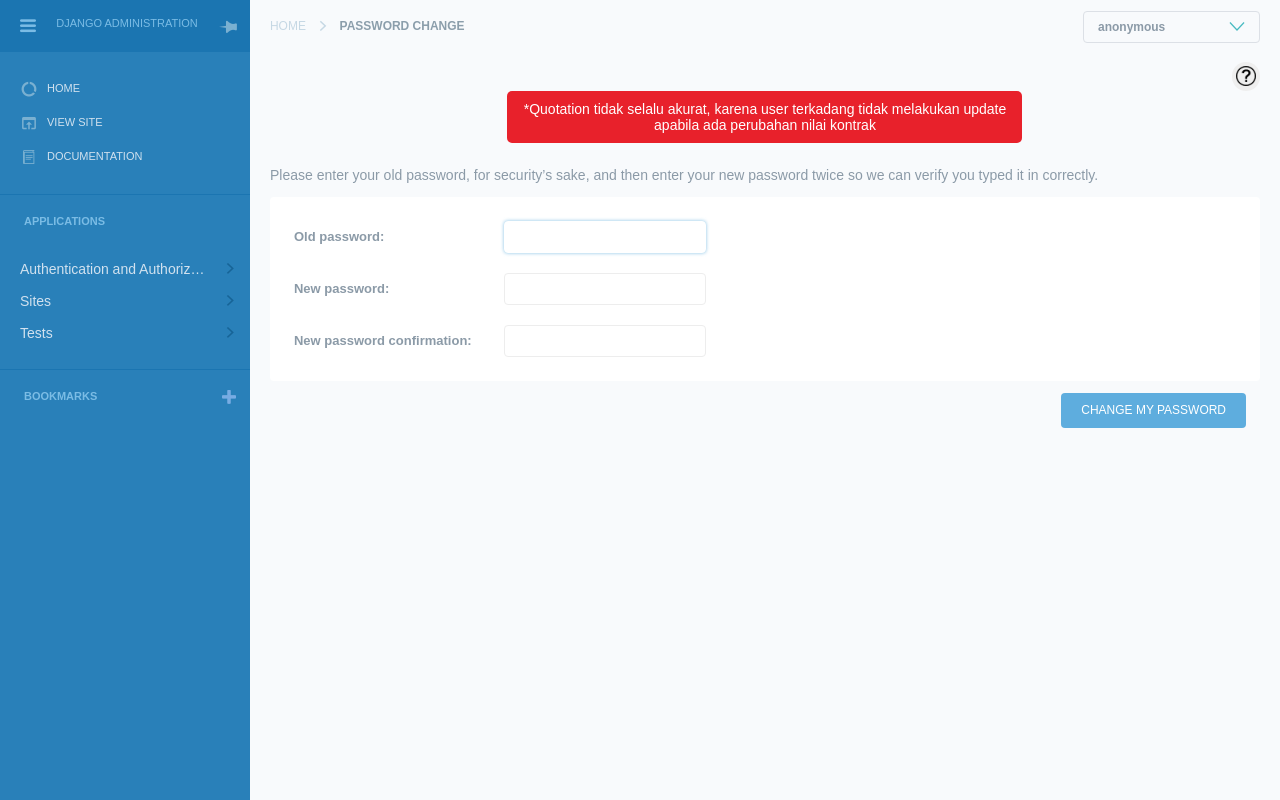
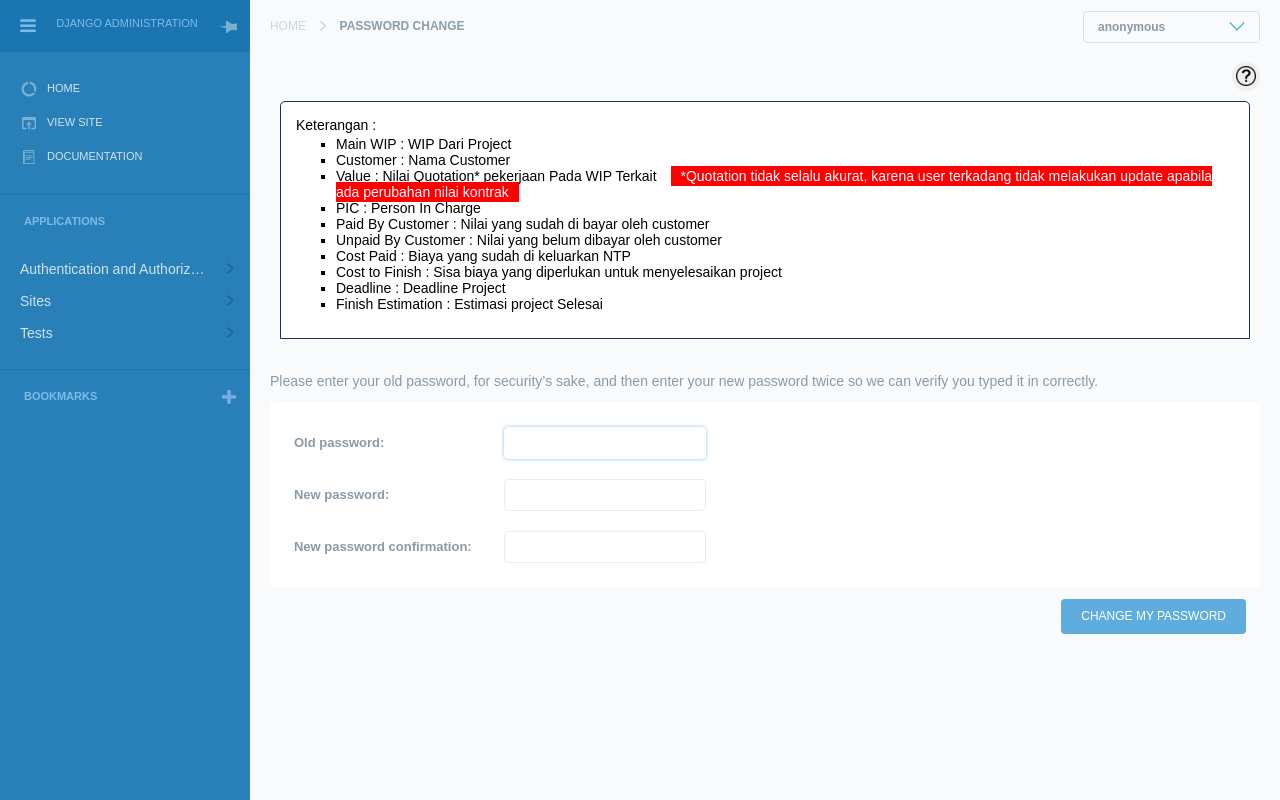
Before and after one commit to mispublic/wiptracker, a Django app: a page that uses jet/templates/admin/base.html in a window 1280 px wide. Run offline with Django 3.2, Linux system fonts and the light colour scheme; a user stored in the database is signed in; data that the repository does not hold is empty; style sheets or scripts are compiled from the project's sources; some web fonts are replaced.

Commit message:
revisi Legend

```diff
--- a/jet/templates/admin/base.html
+++ b/jet/templates/admin/base.html
@@ -105,7 +105,7 @@
             <ul>
                 <li> Main WIP : WIP Dari Project</li>
                 <li> Customer : Nama Customer</li>
-                <li> Quotaion : Nilai pekerjaan Pada WIP Terkait</li>
+                <li> Value : Nilai Quotation* pekerjaan Pada WIP Terkait <warning>*Quotation tidak selalu akurat, karena user terkadang tidak melakukan update apabila ada perubahan nilai kontrak</warning></li>
                 <li> PIC : Person In Charge</li>
                 <li> Paid By Customer : Nilai yang sudah di bayar oleh customer</li>
                 <li> Unpaid By Customer : Nilai yang belum dibayar oleh customer</li>
@@ -115,7 +115,6 @@
                 <li> Finish Estimation : Estimasi project Selesai</li>
             </ul>
         </div>
-        <div class="warning">*Quotation tidak selalu akurat, karena user terkadang tidak melakukan update apabila ada perubahan nilai kontrak</div>
     </div>
 
     <!-- Content -->
@@ -418,10 +417,10 @@
 <script>
     function HelpInfo() {
       var x = document.getElementById("isi");
-      if (x.style.display === "block") {
+      if (x.style.display === "none") {
+        x.style.display = "block";
+      } else {
         x.style.display = "none";
-      } else {
-        x.style.display = "block";
       }
     }
     </script>
--- a/static/css/wiptracking.css
+++ b/static/css/wiptracking.css
@@ -29,15 +29,13 @@ table thead th a{
     border: #182f58 1px solid;
     margin: 10px;
     border-radius: 5px 5px 0px 0px;
-    display: none;
+    display: block;
+    color: #000;
    }
 
-.info .warning{
-    background-color: #e8212b;
-    width: 50%;
-    margin: auto;
-    text-align: center;
-    padding: 10px;
-    color: #fff;
-    border-radius: 5px;
+.info warning{
+    background-color: red;
+    margin-left: 10px;
+    padding: 2px 10px;
+    color: white;
 }
```
Also changed, not shown: trackingwip/admin.py (+5 -2 lines).
